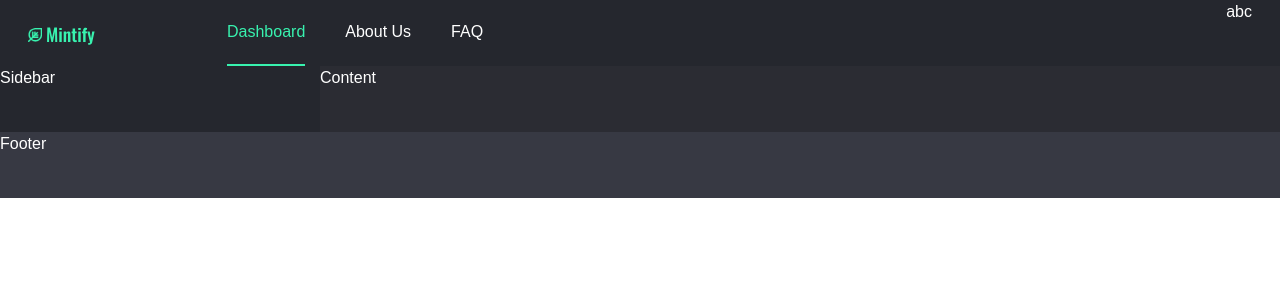
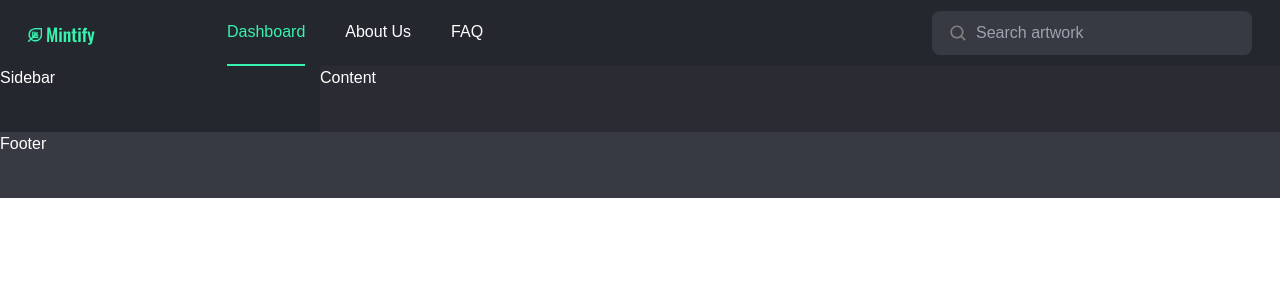
Before and after one commit to MarkSavkaIt/ntf-pwa-template, a React (Create React App) app: page / in a window 1280 px wide. Shown: the top 300 px of the page. Built offline with nearby package versions, Linux system fonts and the light colour scheme.

Commit message:
add search-input to site

```diff
--- a/src/container/layout/header/index.tsx
+++ b/src/container/layout/header/index.tsx
@@ -1,6 +1,7 @@
 import React from "react";
 import logo from "assets/svg/logo.svg";
 import { NavBar } from "components/navbar";
+import { Search } from "components/search-input";
 
 export interface IProps {}
 
@@ -16,7 +17,9 @@ export const Header: React.FC<IProps> = () => {
           />
         </div>
       </div>
-      <div>abc</div>
+      <div className='flex items-center'>
+        <Search onChange={console.log} />
+      </div>
     </header>
   );
 };
```
